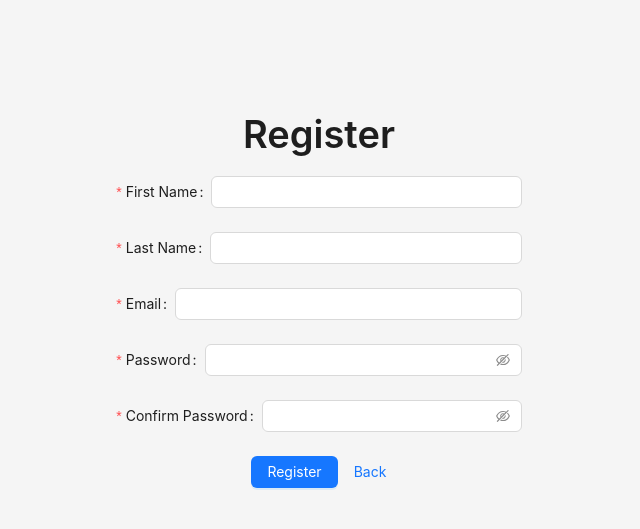
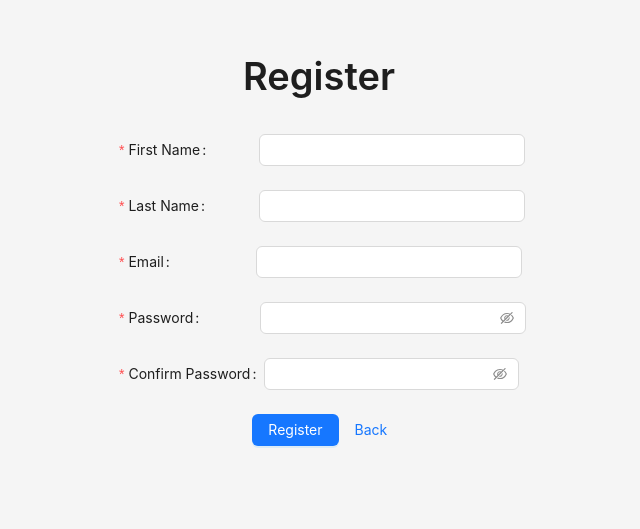
Before and after one commit to umanni/Fullstack-Developer, a React (Vite) app in the folder web/: page /register in a window 1280 px wide. Shown: the part 139-668 px from the top of the page, without its empty margins (321-961 px from the left). Built offline with nearby package versions, Linux system fonts and the light colour scheme.

Commit message:
update register page styles

```diff
--- a/web/src/components/Register/index.tsx
+++ b/web/src/components/Register/index.tsx
@@ -1,6 +1,7 @@
 import { createUser } from '../../lib/api';
 import { useNavigate } from 'react-router-dom';
 import { Button, Form, Input, Layout, Typography } from 'antd';
+import './styles.scss';
 
 const { Content } = Layout;
 const { Title } = Typography;
@@ -41,10 +42,10 @@ function RegisterPage() {
 
   return (
     <Layout>
-      <Content style={{ padding: '50px', maxWidth: '800px', margin: '0 auto' }}>
-        <div className="container">
+      <Content className="container">
         <Title>Register</Title>
         <Form
+          className="registerForm"
           name="basic"
           onFinish={handleRegister}
           form={form}
@@ -61,7 +62,7 @@ function RegisterPage() {
               },
             ]}
           >
-              <Input />
+            <Input className="firstNameInput" />
           </Form.Item>
 
           <Form.Item
@@ -75,7 +76,7 @@ function RegisterPage() {
               },
             ]}
           >
-              <Input />
+            <Input className="lastNameInput" />
           </Form.Item>
 
           <Form.Item
@@ -89,20 +90,19 @@ function RegisterPage() {
               },
             ]}
           >
-              <Input />
+            <Input className="emailInput" />
           </Form.Item>
 
           <Form.Item
             label="Password"
             name="password"
-              rules={[
-                { required: true, message: 'Please input your password!' },
-              ]}
+            rules={[{ required: true, message: 'Please input your password!' }]}
           >
-              <Input.Password />
+            <Input.Password className="passwordInput" />
           </Form.Item>
 
           <Form.Item
+            className="passwordConfirmationForm"
             label="Confirm Password"
             name="passwordConfirmation"
             dependencies={['password']}
@@ -134,7 +134,6 @@ function RegisterPage() {
             </Button>
           </Form.Item>
         </Form>
-        </div>
       </Content>
     </Layout>
   );
--- /dev/null
+++ b/web/src/components/Register/styles.scss
@@ -0,0 +1,35 @@
+.container {
+  display: flex;
+  height: 100vh;
+  justify-content: center;
+  align-items: center;
+
+  padding: 50px;
+  max-width: 800px;
+  margin: auto;
+}
+
+.registerForm {
+  margin-top: 1rem;
+  width: 25rem;
+}
+
+.firstNameInput {
+  margin-left: 2.8rem;
+  width: 16.6rem;
+}
+
+.lastNameInput {
+  margin-left: 2.9rem;
+  width: 16.6rem;
+}
+
+.emailInput {
+  margin-left: 4.9rem;
+  width: 16.6rem;
+}
+
+.passwordInput {
+  margin-left: 3.3rem;
+  width: 16.6rem;
+}
```
Lines whose indentation alone changed are shown as unchanged.
